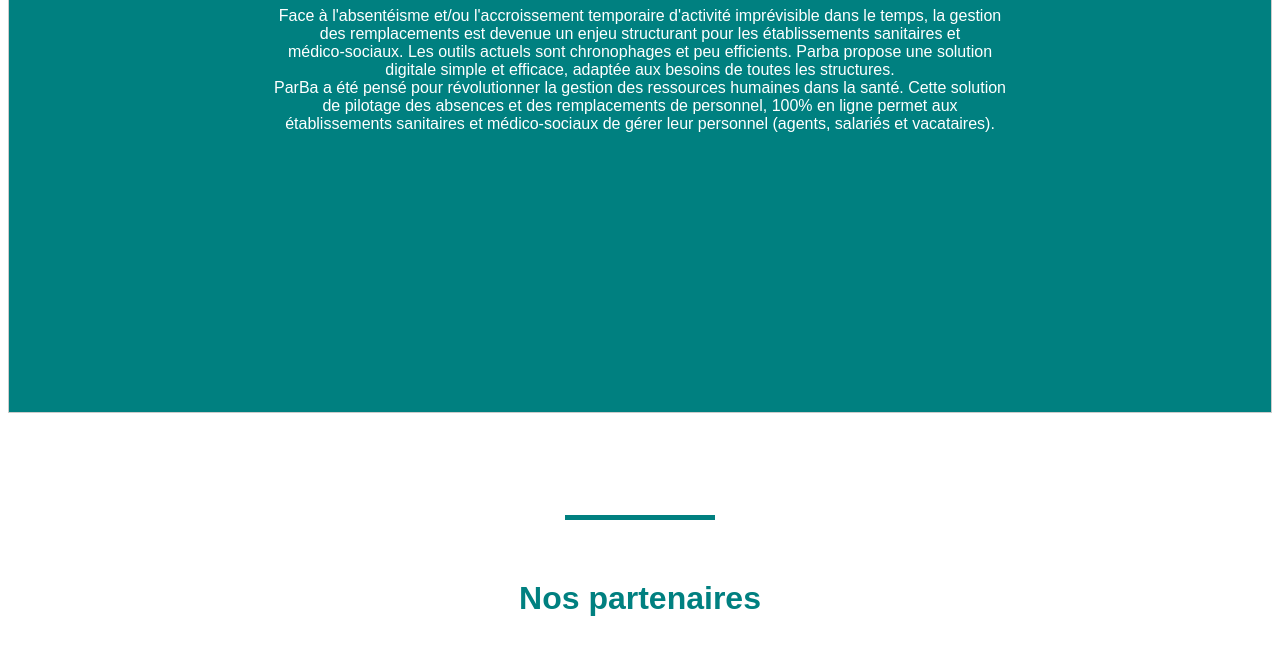
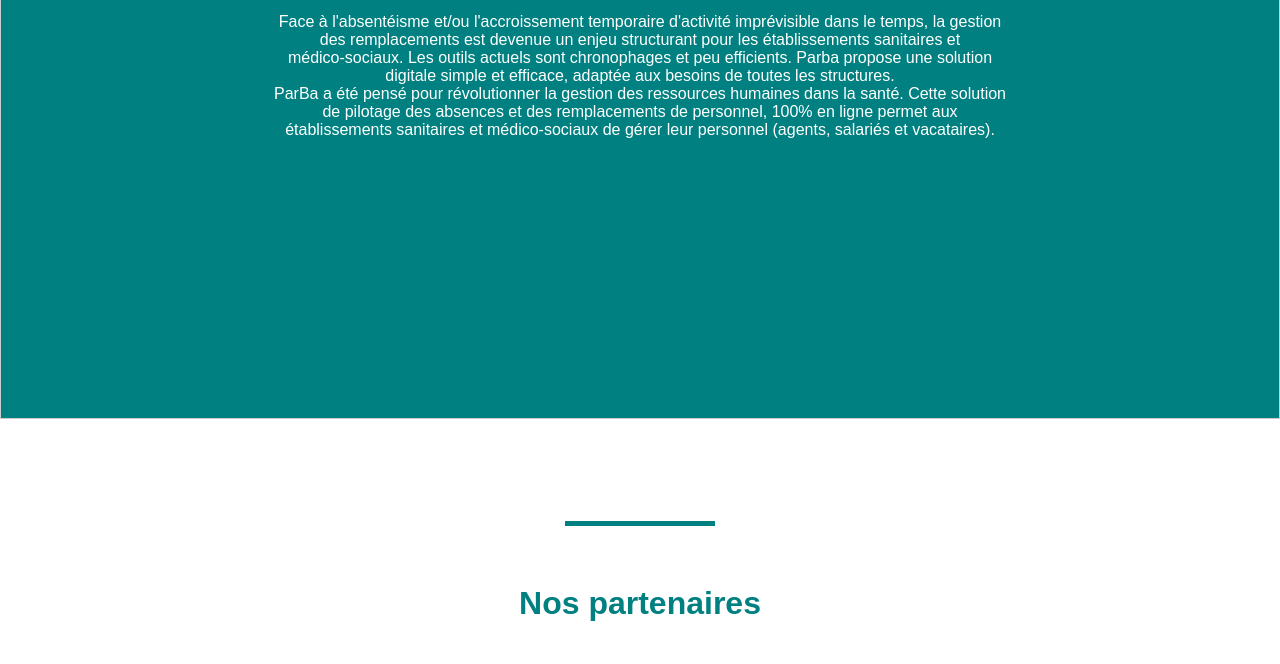
Before and after one commit to UserACS/maquetteParBa, a plain HTML site: page index.html in a window 1280 px wide. Shown: the part 636-1300 px from the top of the page. Drawn offline with Linux system fonts and the light colour scheme.

Commit message:
recent commit

```diff
--- a/maquette.css
+++ b/maquette.css
@@ -1,3 +1,10 @@
+body {
+    font-family: 'Montserrat', sans-serif;
+    margin: 0;
+    padding: 0;
+    overflow-x: hidden; /* Empêche le défilement horizontal */
+}
+
 #entete {
     background-color: white;
     border-color:  teal;
```
